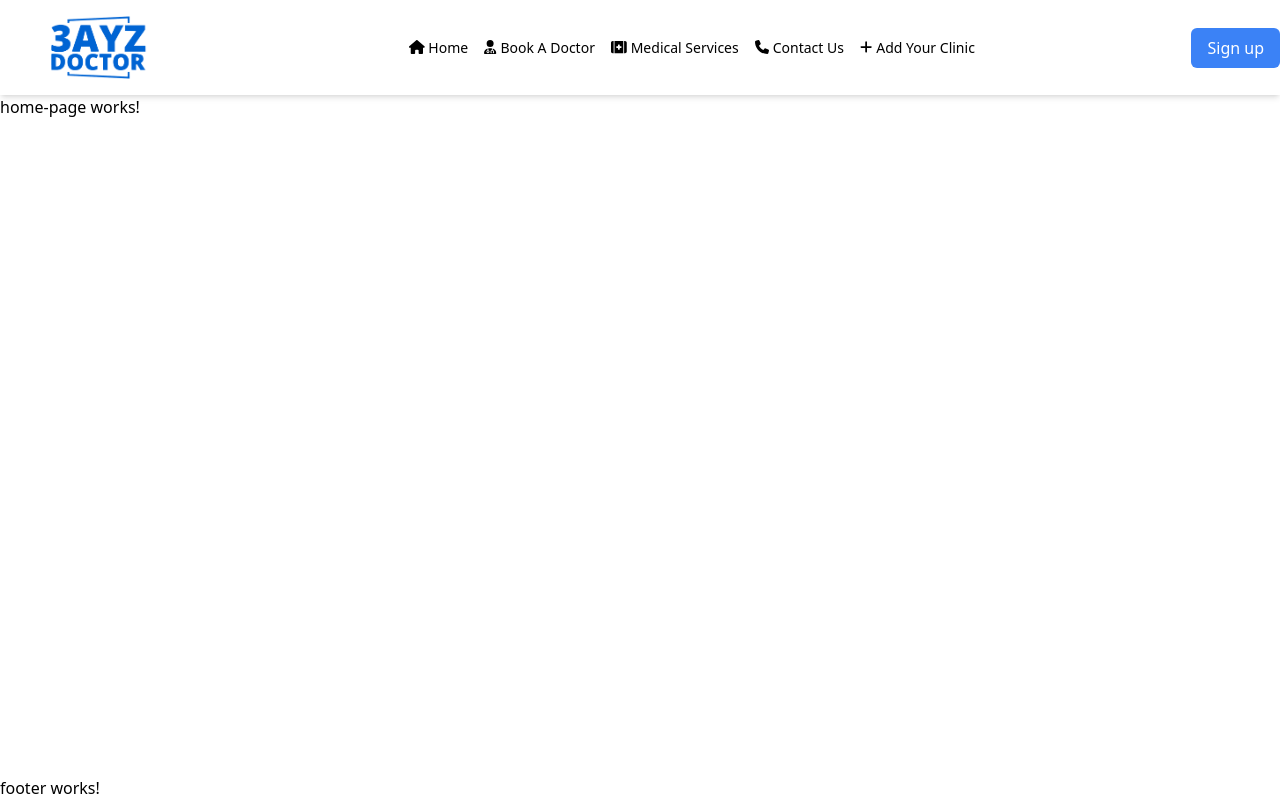
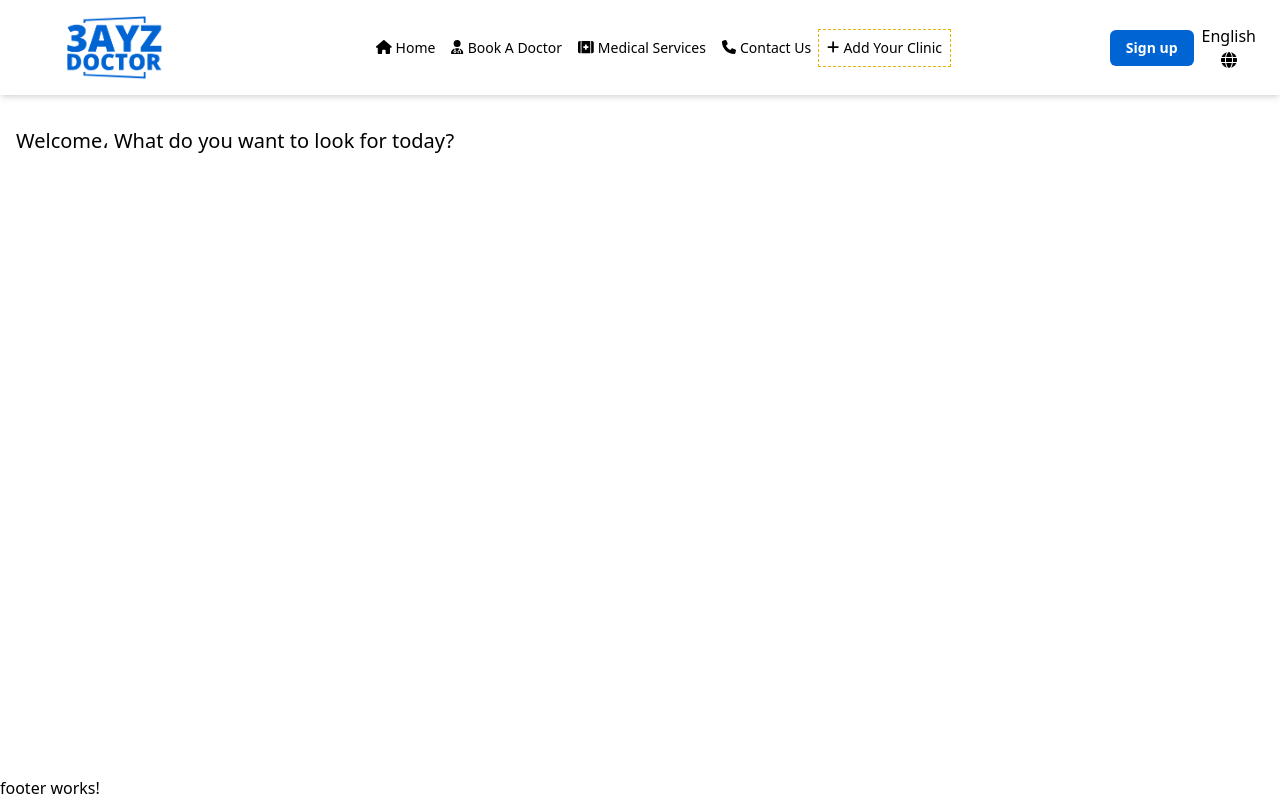
Before and after one commit to morxtiger56/3ayzDoctor, an Angular app: page / in a window 1280 px wide. Built offline with nearby package versions, Linux system fonts and the light colour scheme.

Commit message:
adding swiper derivative and setting swiper up as a custom component

```diff
--- a/package.json
+++ b/package.json
@@ -23,6 +23,7 @@
     "@fortawesome/free-regular-svg-icons": "^6.4.2",
     "@fortawesome/free-solid-svg-icons": "^6.4.2",
     "rxjs": "~7.8.0",
+    "swiper": "^11.1.2",
     "tslib": "^2.3.0",
     "zone.js": "~0.14.3"
   },
--- a/src/app/app.component.ts
+++ b/src/app/app.component.ts
@@ -2,6 +2,9 @@ import { Component } from '@angular/core';
 import { RouterOutlet } from '@angular/router';
 import { HeaderComponent } from './components/header/header.component';
 import { FooterComponent } from './components/footer/footer.component';
+import { register } from 'swiper/element/bundle'
+
+register()
 
 @Component({
   selector: 'app-root',
--- a/src/app/components/header/header.component.html
+++ b/src/app/components/header/header.component.html
@@ -1,11 +1,11 @@
-<header class="flex justify-around py-4 shadow-md">
-  <div class="container flex items-center justify-between">
+<header class="flex py-4 px-4 shadow-md">
+  <div class="container mx-auto flex items-center justify-between">
     <a href="/">
       <img class="max-w-48" src="/assets/logo.png" alt="">
     </a>
-    <nav class="flex gap-4 last:outline-dashed last:outline-1 last:outline-yellow-200">
+    <nav class="hidden md:flex">
       @for(item of buttons; track item.label){
-      <a href="#" class="flex items-baseline capitalize gap-1 text-sm __ghost_button__">
+      <a href="#" class="__ghost_button__  flex items-baseline gap-1 px-2 py-2 text-sm capitalize last:outline-dashed last:outline-1 last:outline-yellow-500">
         @if(item.icon){
         <fa-icon [icon]="item.icon" class="text-inherit" />
         }
@@ -17,4 +17,7 @@
       Sign up
     </button>
   </div>
+  <button type="button" class="__ghost_button__ w-fit">
+    English <fa-icon [icon]="globeIcon" />
+  </button>
 </header>
--- a/src/app/components/header/header.component.ts
+++ b/src/app/components/header/header.component.ts
@@ -1,6 +1,6 @@
 import { Component } from '@angular/core';
 import { FontAwesomeModule } from '@fortawesome/angular-fontawesome';
-import { faHome, faKitMedical, faPhone, faPlus, faUserDoctor } from '@fortawesome/free-solid-svg-icons';
+import { faGlobe, faHome, faKitMedical, faPhone, faPlus, faUserDoctor } from '@fortawesome/free-solid-svg-icons';
 
 @Component({
   selector: 'app-header',
@@ -36,4 +36,6 @@ export class HeaderComponent {
         icon: faPlus
       }
     ]
+
+    globeIcon = faGlobe
 }
--- /dev/null
+++ b/src/app/directives/swiper.directive.ts
@@ -0,0 +1,24 @@
+import { AfterViewInit, Directive, ElementRef, Input } from '@angular/core';
+import { SwiperOptions } from 'swiper/types';
+
+@Directive({
+  selector: '[appSwiper]',
+  standalone: true,
+})
+export class SwiperDirective implements AfterViewInit {
+  private readonly swiperElement: HTMLElement;
+
+  @Input('config')
+  config?: SwiperOptions;
+
+  constructor(private el: ElementRef<HTMLElement>) {
+    this.swiperElement = el.nativeElement;
+  }
+
+  ngAfterViewInit() {
+    Object.assign(this.el.nativeElement, this.config);
+
+    // @ts-ignore
+    this.el.nativeElement.initialize();
+  }
+}
--- a/src/app/home-page/home-page.component.html
+++ b/src/app/home-page/home-page.component.html
@@ -1 +1,5 @@
-<p>home-page works!</p>
+<div class="my-8 m-auto container px-4">
+  <h2 class="text-xl">
+    Welcome، What do you want to look for today?
+  </h2>
+</div>
--- a/src/app/home-page/home-page.component.ts
+++ b/src/app/home-page/home-page.component.ts
@@ -1,11 +1,12 @@
-import { Component } from '@angular/core';
+import { CUSTOM_ELEMENTS_SCHEMA, Component } from '@angular/core';
 
 @Component({
   selector: 'app-home-page',
   standalone: true,
   imports: [],
   templateUrl: './home-page.component.html',
-  styleUrl: './home-page.component.css'
+  styleUrl: './home-page.component.css',
+  schemas: [CUSTOM_ELEMENTS_SCHEMA]
 })
 export class HomePageComponent {
 
--- a/src/styles.css
+++ b/src/styles.css
@@ -3,9 +3,9 @@
 @tailwind utilities;
 
 .__primary_button__ {
-  @apply px-4 text-white bg-blue-500 rounded-md h-fit py-2 transition-colors hover:bg-transparent hover:text-blue-500 hover:outline hover:outline-1 hover:outline-blue-500
+  @apply px-4 text-white bg-primary rounded-md h-fit py-2 transition-colors hover:bg-transparent hover:text-primary hover:outline hover:outline-1 hover:outline-primary font-semibold text-sm
 }
 
 .__ghost_button__ {
-  @apply transition-colors hover:text-blue-500
+  @apply transition-colors hover:text-primary
 }
--- a/tailwind.config.js
+++ b/tailwind.config.js
@@ -4,7 +4,11 @@ module.exports = {
     "./src/**/*.{html,ts}",
   ],
   theme: {
-    extend: {},
+    extend: {
+      colors: {
+        primary: "#0064D3"
+      }
+    },
   },
   plugins: [],
 }
```
Also changed, not shown: 1 other file (tests, documents, lock files or other folders).
